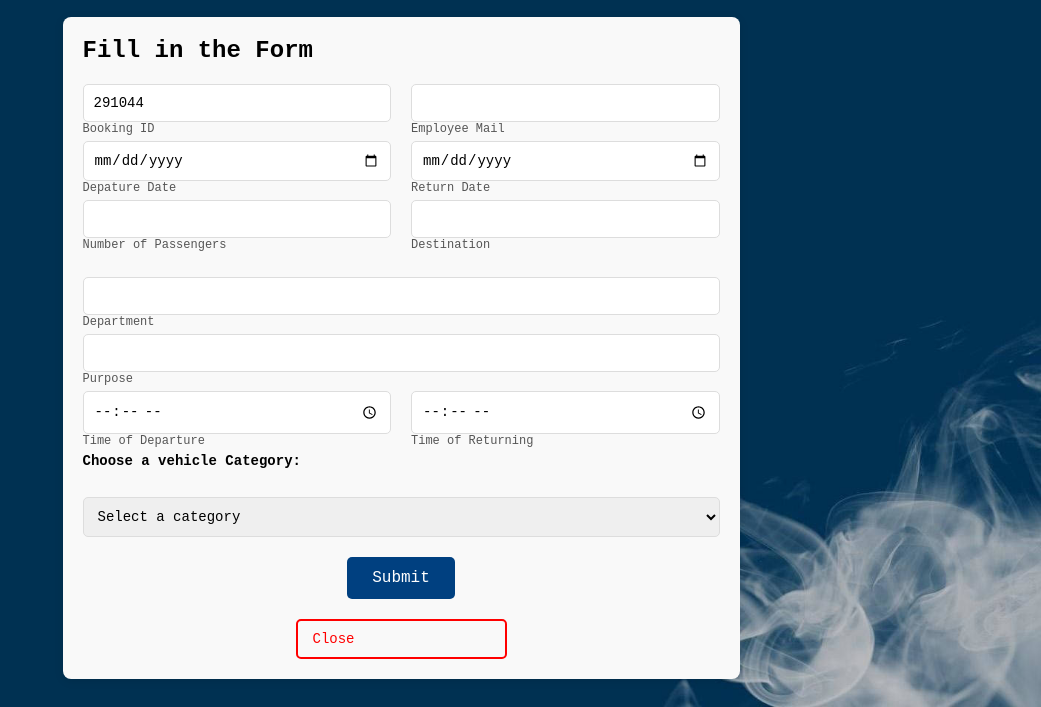
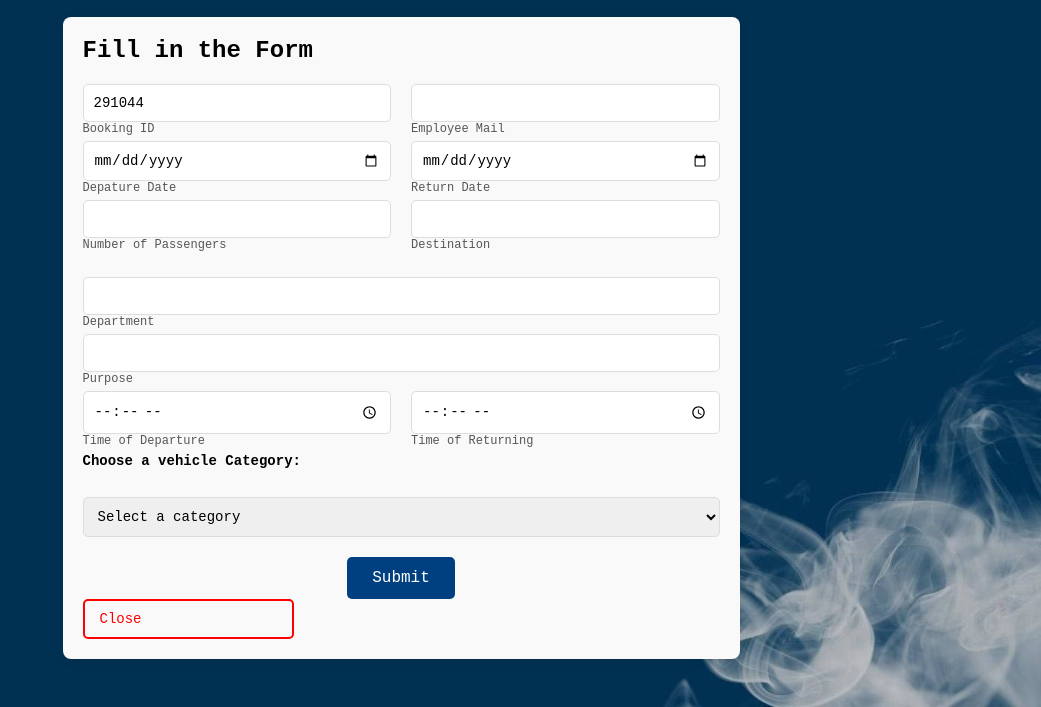
Before and after one commit to Logistics-SHOFCO/Logistics-Application, a plain HTML site: page index.html in a window 1280 px wide. Shown: the part 93-800 px from the top of the page, without its empty margins (239-1280 px from the left). Drawn offline with nearby package versions, Linux system fonts and the light colour scheme.

Commit message:
Update index.html

```diff
--- a/index.html
+++ b/index.html
@@ -110,9 +110,7 @@
                 <div class="submit">
                     <input type="submit" value="Submit" class="btn2">
                 </div>
-                <div class="submit">
                 <input class="btn1" value="Close" id="closeButton" disable>
-                </div>
 
             </div>
 
```
